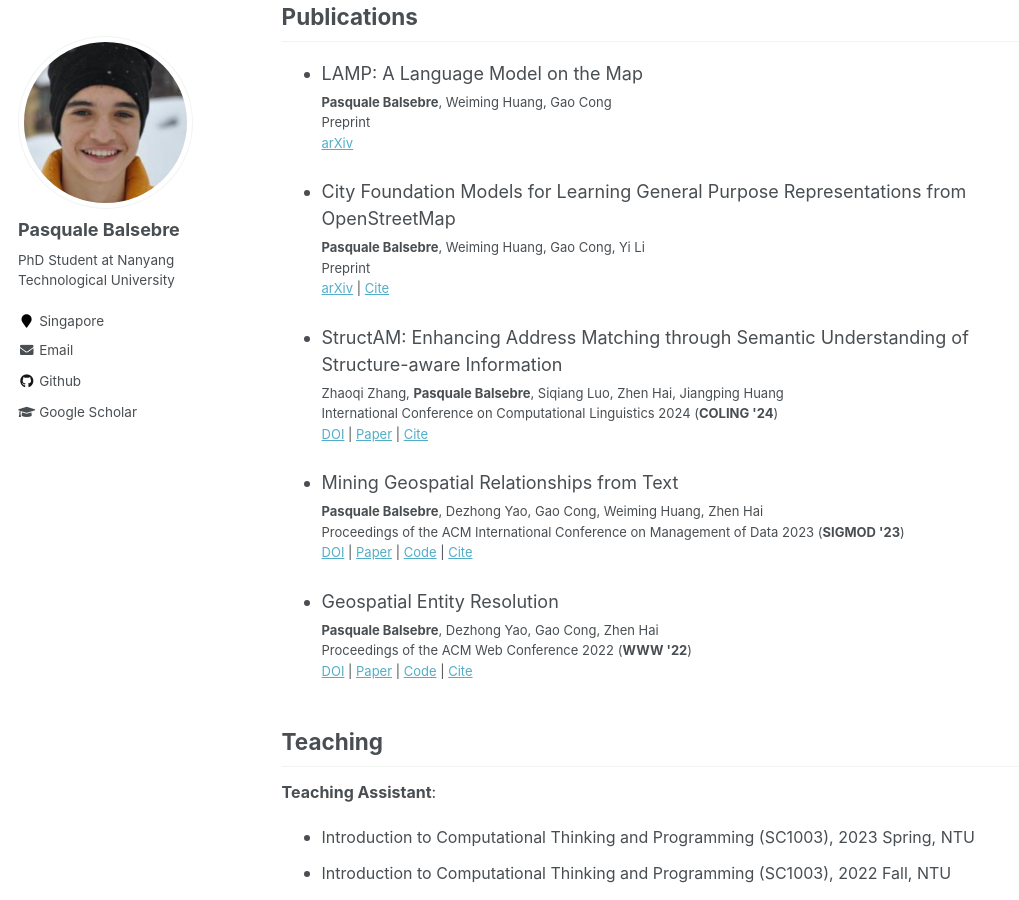
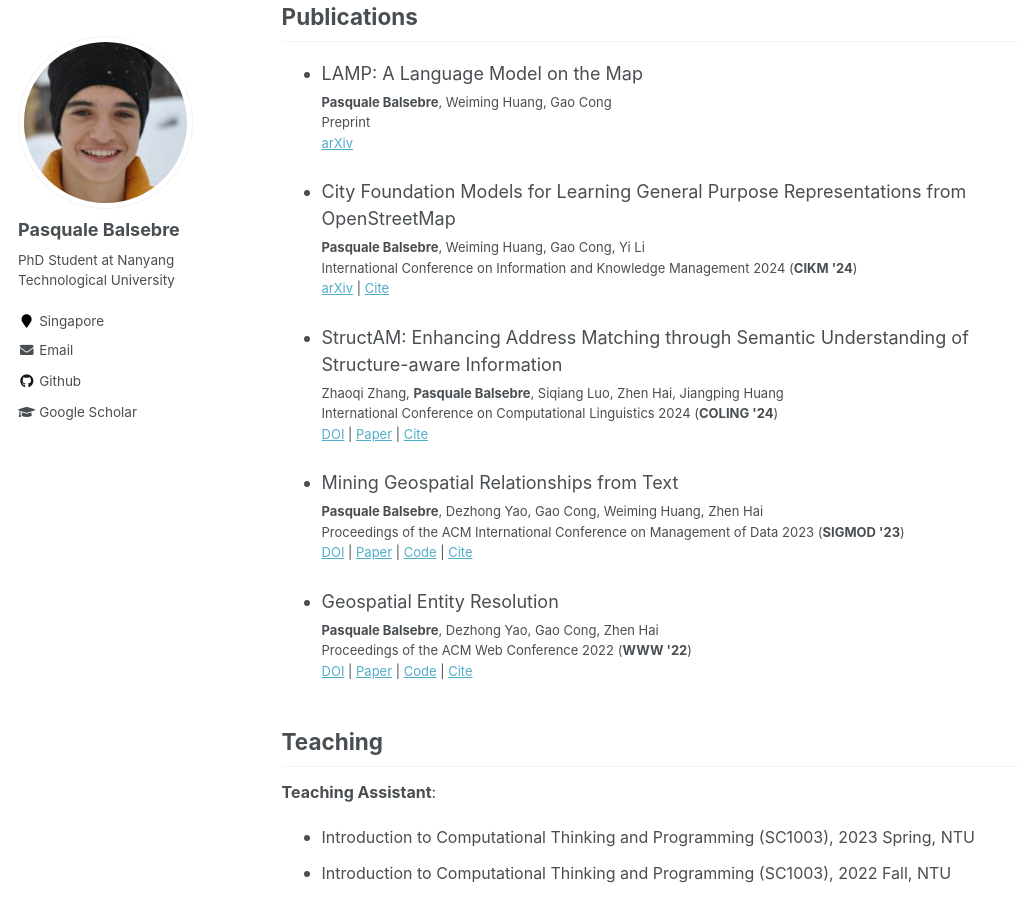
Before and after one commit to PasqualeTurin/PasqualeTurin.github.io, a Jekyll site: the page built from _pages/about.md, in a window 1280 px wide and 900 px high, scrolled down 406 px. Shown: the whole window, without its empty margins (0-1019 px from the left). Built offline with Jekyll 4.4.1, drawn with Linux system fonts in a browser that asks for light colours.

Commit message:
cikm paper

```diff
--- a/_pages/about.md
+++ b/_pages/about.md
@@ -34,7 +34,7 @@ redirect_from:
 
 - LAMP: A Language Model on the Map <br><font size="2"><b>Pasquale Balsebre</b>, Weiming Huang, Gao Cong<span class="mybr"></span>Preprint<span class="mybr"></span><a href="http://arxiv.org/abs/2403.09059" target="_blank">arXiv</a></font>
 
-- City Foundation Models for Learning General Purpose Representations from OpenStreetMap <br><font size="2"><b>Pasquale Balsebre</b>, Weiming Huang, Gao Cong, Yi Li<span class="mybr"></span>Preprint<span class="mybr"></span><a href="http://arxiv.org/abs/2310.00583" target="_blank">arXiv</a> | <a href="./files/arxiv23.txt" target="_blank">Cite</a></font>
+- City Foundation Models for Learning General Purpose Representations from OpenStreetMap <br><font size="2"><b>Pasquale Balsebre</b>, Weiming Huang, Gao Cong, Yi Li<span class="mybr"></span>International Conference on  Information and Knowledge Management 2024 (<b>CIKM '24</b>)<span class="mybr"></span><a href="http://arxiv.org/abs/2310.00583" target="_blank">arXiv</a> | <a href="./files/arxiv23.txt" target="_blank">Cite</a></font>
 
 - StructAM: Enhancing Address Matching through Semantic Understanding of Structure-aware Information <br><font size="2">Zhaoqi Zhang, <b>Pasquale Balsebre</b>, Siqiang Luo, Zhen Hai, Jiangping Huang<span class="mybr"></span>International Conference on Computational Linguistics 2024 (<b>COLING '24</b>)<span class="mybr"></span><a href="https://aclanthology.org/2024.lrec-main.1333/" target="_blank">DOI</a> | <a href="./files/StructAM.pdf" target="_blank">Paper</a> | <a href="./files/coling24.txt" target="_blank">Cite</a></font>
 
```
